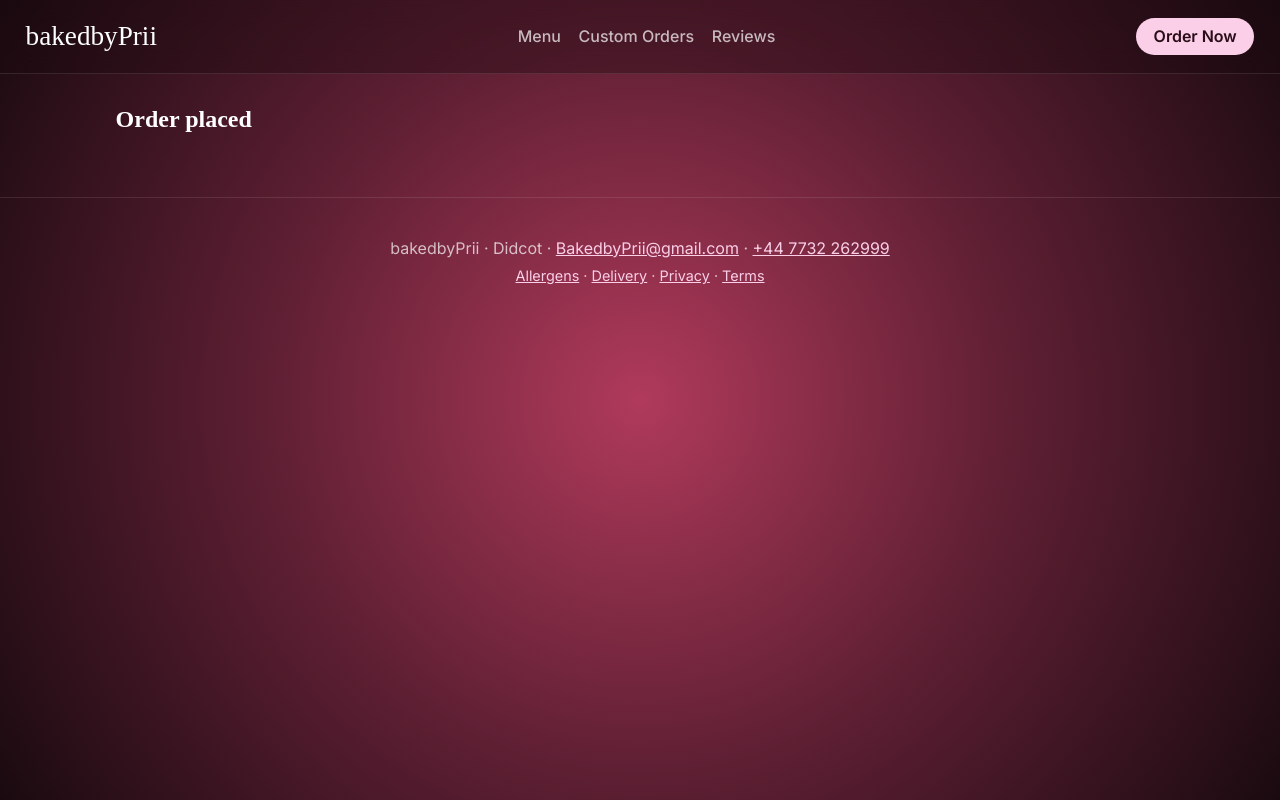
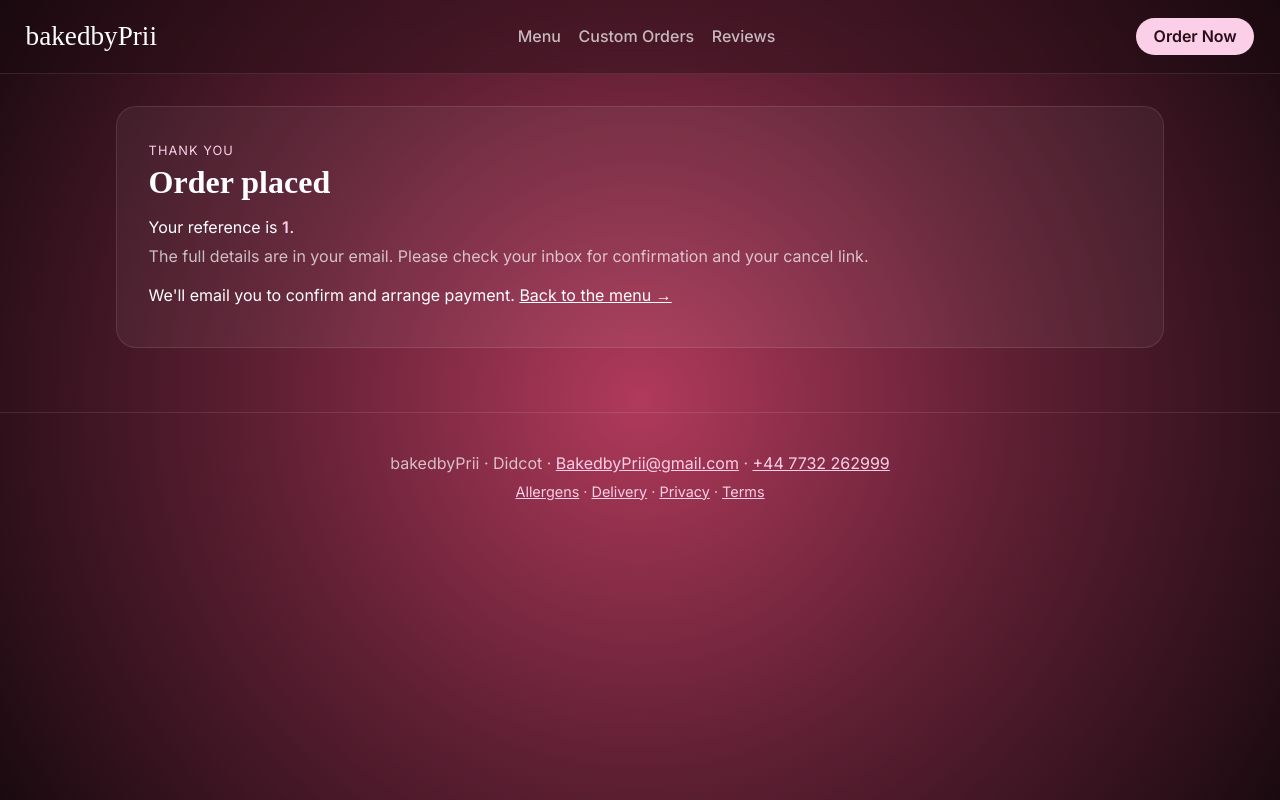
Before and after one commit to love12352/bakedbyprii, a React (Vite) app in the folder react/: page /order/1 in a window 1280 px wide. Built offline with nearby package versions, Linux system fonts and the light colour scheme; a web font is replaced by a local one.

Commit message:
feat: order confirmation from router state with reload fallback

```diff
--- a/react/src/routes/OrderConfirmation.tsx
+++ b/react/src/routes/OrderConfirmation.tsx
@@ -1,3 +1,35 @@
+import { useEffect, useRef } from 'react';
+import { Link, useLocation, useParams } from 'react-router-dom';
+import { useCart } from '../cart/CartContext';
+import { gbp } from '../money';
+import type { CreateOrderResult } from '../types';
+
 export default function OrderConfirmation() {
-  return <h2 style={{ fontFamily: 'var(--font-heading)' }}>Order placed</h2>;
+  const { ref = '' } = useParams();
+  const location = useLocation();
+  const result = (location.state as { result?: CreateOrderResult } | null)?.result;
+  const { clear } = useCart();
+  const cleared = useRef(false);
+
+  useEffect(() => {
+    if (result && !cleared.current) { clear(); cleared.current = true; }
+  }, [result, clear]);
+
+  return (
+    <div className="sheet-panel confirm">
+      <span className="sheet-eyebrow">Thank you</span>
+      <h2 className="sheet-title">Order placed</h2>
+      <p>Your reference is <strong className="ref">{ref}</strong>.</p>
+      {result ? (
+        <div className="totals" style={{ maxWidth: 320 }}>
+          <div><span>Subtotal</span><span>{gbp(result.subtotal)}</span></div>
+          {result.fulfilment === 'delivery' && <div><span>Delivery</span><span>{result.delivery_fee === 0 ? 'Free' : gbp(result.delivery_fee)}</span></div>}
+          <div className="grand"><span>Total</span><span>{gbp(result.total)}</span></div>
+        </div>
+      ) : (
+        <p className="muted">The full details are in your email. Please check your inbox for confirmation and your cancel link.</p>
+      )}
+      <p style={{ marginTop: '1.2rem' }}>We'll email you to confirm and arrange payment. <Link to="/menu">Back to the menu →</Link></p>
+    </div>
+  );
 }
--- a/react/src/styles/global.css
+++ b/react/src/styles/global.css
@@ -82,3 +82,6 @@ a { color: inherit; }
 .pay-option { padding: 0.3rem 0; }
 .form-error { grid-column: 1 / -1; color: #ffd7d7; background: rgba(180,40,60,0.3); border: 1px solid rgba(255,120,140,0.4); padding: 0.7rem 0.9rem; border-radius: 10px; }
 .form-note { grid-column: 1 / -1; color: var(--muted-color); font-size: 0.82rem; }
+.muted { color: var(--muted-color); }
+.ref { color: var(--accent); letter-spacing: 0.05em; }
+.confirm p { margin-bottom: 0.6rem; }
```
Also changed, not shown: 1 other file (tests, documents, lock files or other folders).
